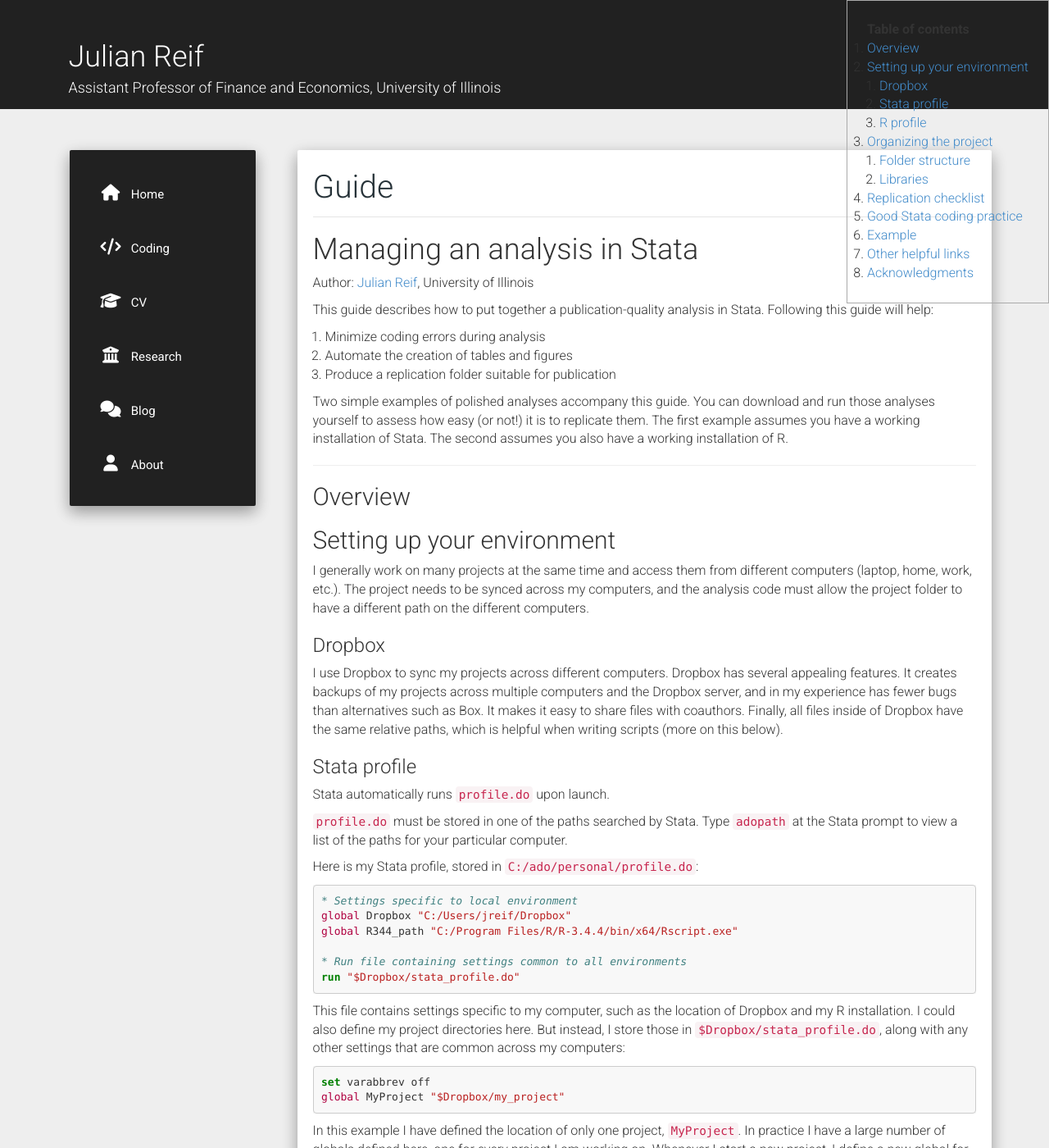
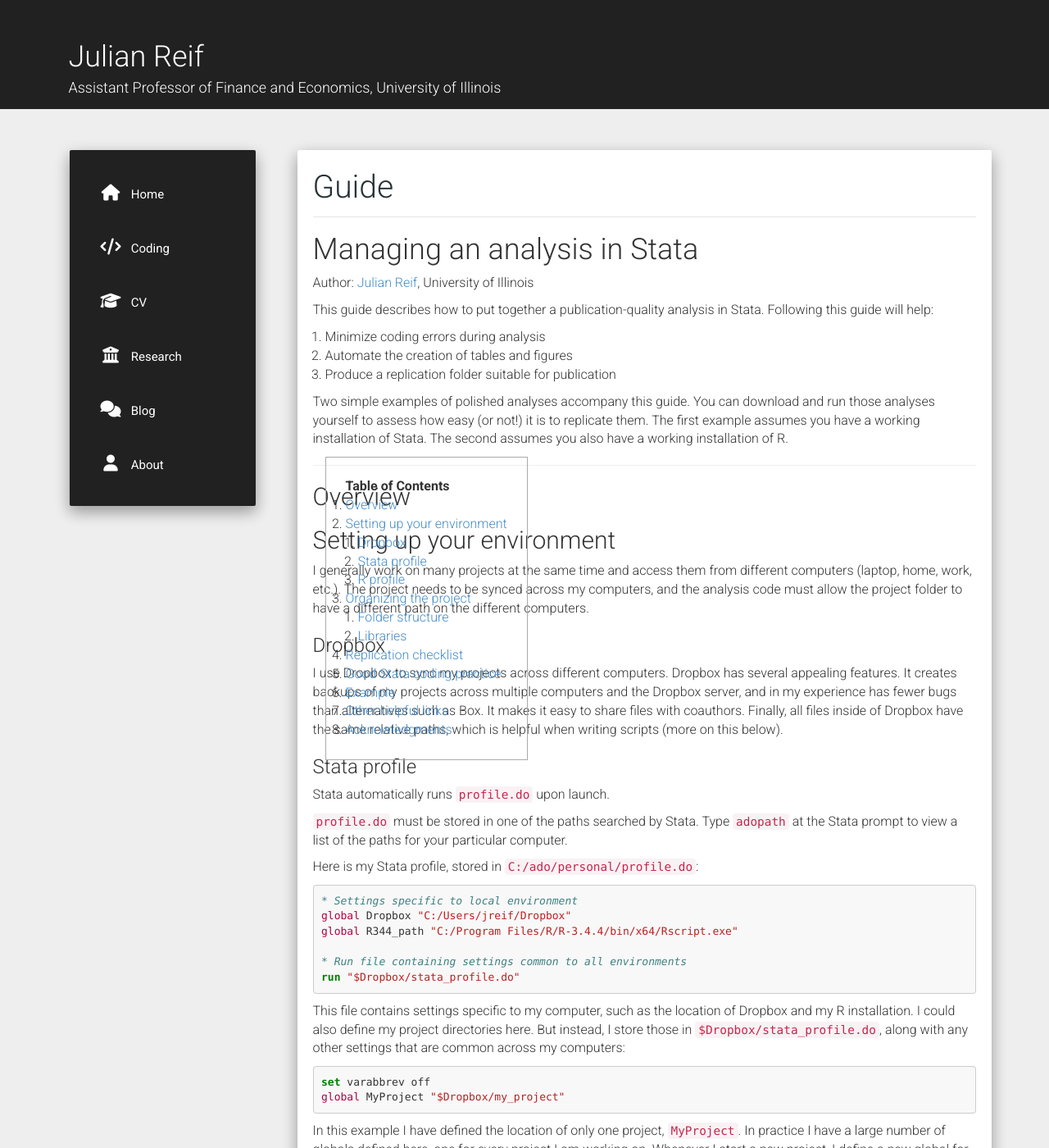
Before and after one commit to reifjulian/reifjulian.github.io, a Jekyll site: the page built from guide.md, in a window 1280 px wide and 1400 px high. Shown: the whole window at 82% size. Built offline with Jekyll 4.4.1, drawn with Linux system fonts in a browser that asks for light colours; nearby versions of some CDN libraries; comment, search, counter and statistics services are not loaded.

Commit message:
Update toc.css

```diff
--- a/static/css/toc.css
+++ b/static/css/toc.css
@@ -1,14 +1,12 @@
 /* Add title at the top */
 #markdown-toc::before {
-    content: "Table of contents";
+    content: "Table of Contents";
     font-weight: bold;
 }
 
 
 #markdown-toc {
     position: fixed;
-    right: 0;
-    top: 0;
     border: 1px solid #aaa;
     padding: 1.5em;
     list-style: decimal;
```
